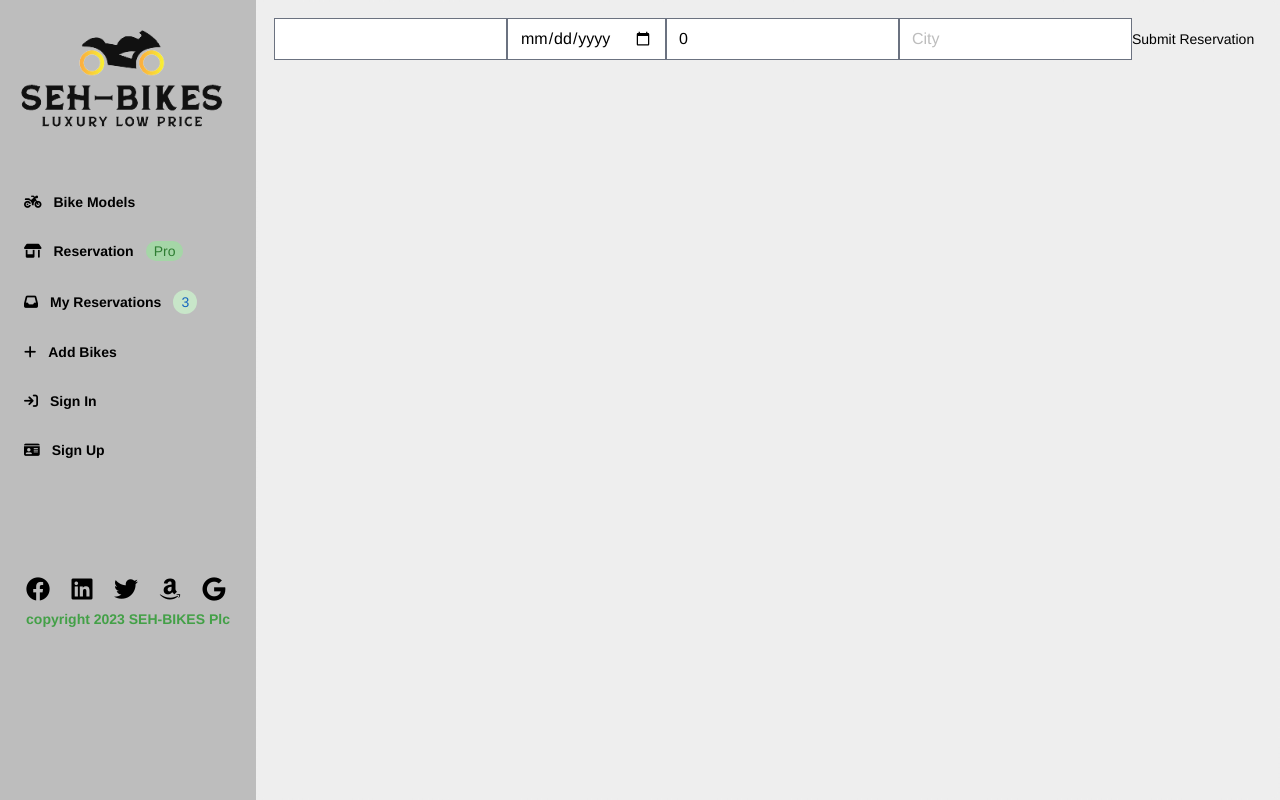
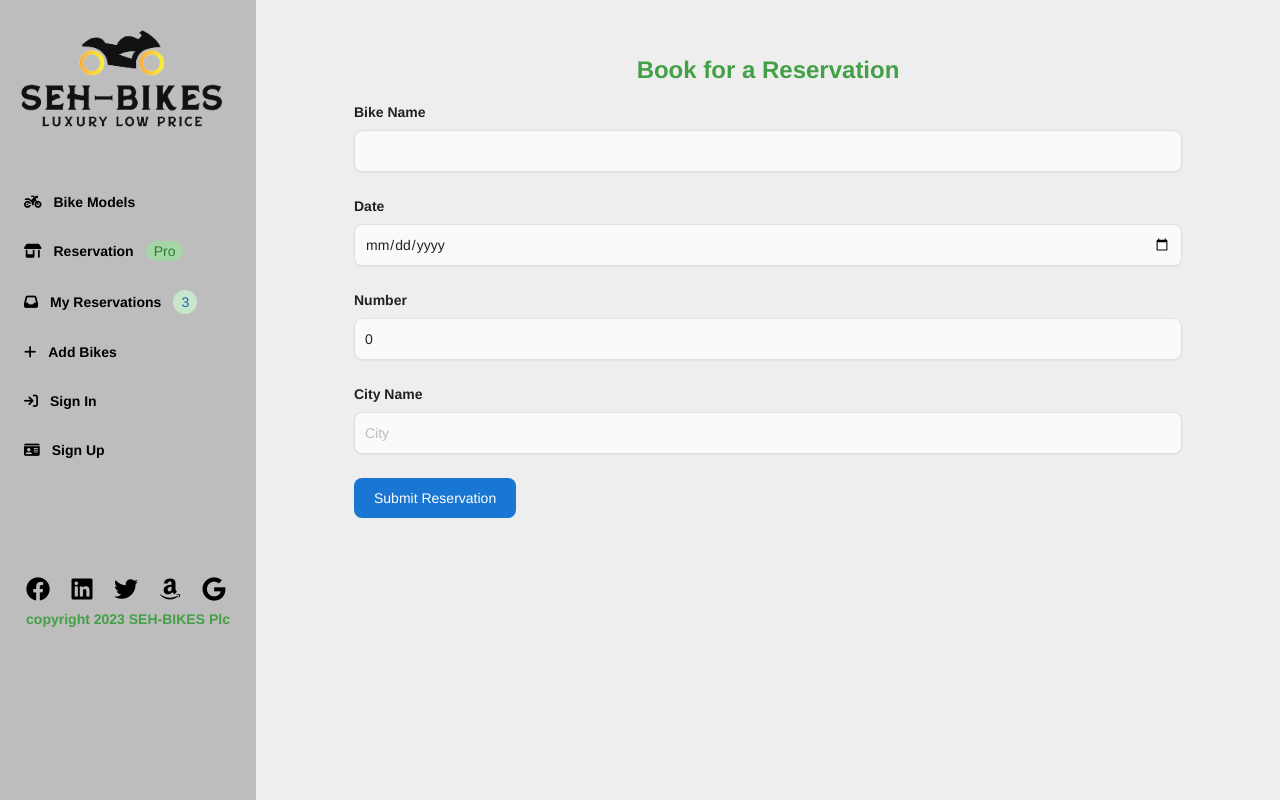
Before and after one commit to Harrynoqs/Final-group-capstone-frontend, a React (Vite) app: page / in a window 1280 px wide. Built offline with nearby package versions, Linux system fonts and the light colour scheme.

Commit message:
added the reservation form styling

```diff
--- a/src/components/addReservation.jsx
+++ b/src/components/addReservation.jsx
@@ -29,15 +29,30 @@ const AddReservation = () => {
   };
 
   return (
-    <div>
-      <form onSubmit={handleSubmit}>
-        <input type="text" name="motorcycle" value={motorcycleName} />
-        <input type="date" name="date" value={date} onChange={(e) => setDate(e.target.value)} />
-        <input placeholder="Duration" type="number" name="Duration" value={duration} onChange={(e) => setDuration(e.target.value)} />
-        <input placeholder="City" type="text" name="City" value={city} onChange={(e) => setCity(e.target.value)} />
-        <button type="submit" name="Submit Reservation">Submit Reservation</button>
+    <>
+    <div className="p-5 md:px-20">
+      <h1 className="p-4 text-xl font-extrabold text-center text-green-600 md:text-2xl">Book for a Reservation</h1>
+      <form onSubmit={handleSubmit} >
+      <div class="mb-6">
+        <label for="email" className="block mb-2 text-sm font-medium font-semibold text-gray-900 dark:text-white">Bike Name</label>
+              <input type="text" name="motorcycle" id="bikename" className="shadow-sm bg-gray-50 border border-gray-300 text-gray-900 text-sm rounded-lg focus:ring-blue-500 focus:border-blue-500 block w-full p-2.5 dark:bg-gray-700 dark:border-gray-600 dark:placeholder-gray-400 dark:text-white dark:focus:ring-blue-500 dark:focus:border-blue-500 dark:shadow-sm-light" value={motorcycleName} />
+      </div>
+      <div class="mb-6">
+        <label for="email" className="block mb-2 text-sm font-medium font-semibold text-gray-900 dark:text-white">Date</label>
+        <input className="shadow-sm bg-gray-50 border border-gray-300 text-gray-900 text-sm rounded-lg focus:ring-blue-500 focus:border-blue-500 block w-full p-2.5 dark:bg-gray-700 dark:border-gray-600 dark:placeholder-gray-400 dark:text-white dark:focus:ring-blue-500 dark:focus:border-blue-500 dark:shadow-sm-light" type="date" name="date" value={date} onChange={(e) => setDate(e.target.value)} />
+        </div>
+      <div class="mb-6">
+        <label for="email" className="block mb-2 text-sm font-medium font-semibold text-gray-900 dark:text-white">Number</label>
+        <input className="shadow-sm bg-gray-50 border border-gray-300 text-gray-900 text-sm rounded-lg focus:ring-blue-500 focus:border-blue-500 block w-full p-2.5 dark:bg-gray-700 dark:border-gray-600 dark:placeholder-gray-400 dark:text-white dark:focus:ring-blue-500 dark:focus:border-blue-500 dark:shadow-sm-light" placeholder="Duration" type="number" name="Duration" value={duration} onChange={(e) => setDuration(e.target.value)} />
+        </div>
+      <div class="mb-6">
+        <label for="email" className="block mb-2 text-sm font-medium font-semibold text-gray-900 dark:text-white">City Name</label>
+        <input className="shadow-sm bg-gray-50 border border-gray-300 text-gray-900 text-sm rounded-lg focus:ring-blue-500 focus:border-blue-500 block w-full p-2.5 dark:bg-gray-700 dark:border-gray-600 dark:placeholder-gray-400 dark:text-white dark:focus:ring-blue-500 dark:focus:border-blue-500 dark:shadow-sm-light"  placeholder="City" type="text" name="City" value={city} onChange={(e) => setCity(e.target.value)} />
+        </div>
+        <button type="submit" name="Submit Reservation" className="text-white bg-blue-700 hover:bg-blue-800 focus:ring-4 focus:outline-none focus:ring-blue-300 font-medium rounded-lg text-sm px-5 py-2.5 text-center dark:bg-blue-600 dark:hover:bg-blue-700 dark:focus:ring-blue-800">Submit Reservation</button>
       </form>
     </div>
+    </>
   );
 };
 
```
